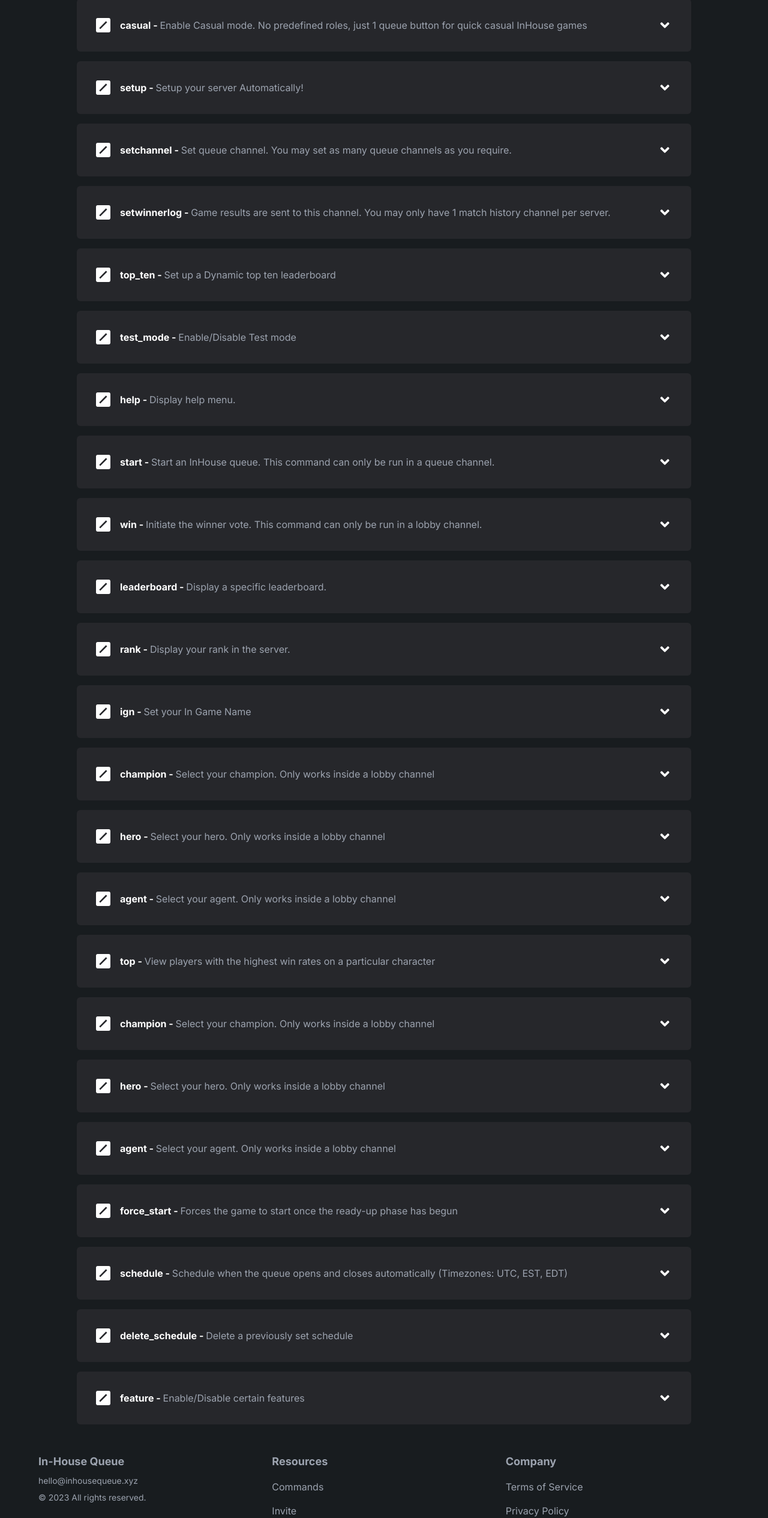
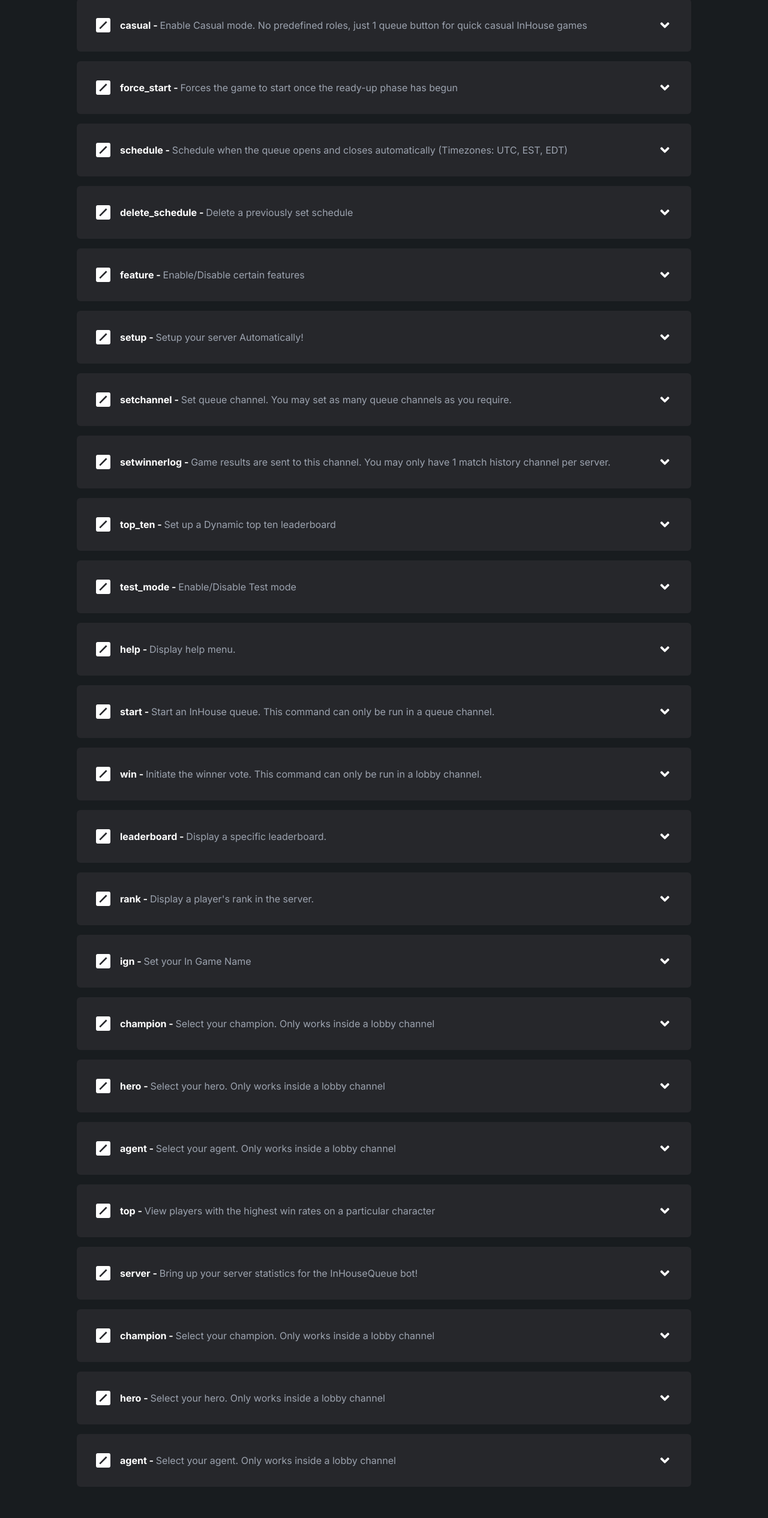
Before and after one commit to ItzDerock/InHouseQueue-site, a Next.js app: page /commands in a window 1280 px wide. Shown: the part 2240-4770 px from the top of the page at 60% size. Built offline with nearby package versions, Linux system fonts and the light colour scheme.

Commit message:
Added 1 new command | Edited 1 command

```diff
--- a/src/data/commands.ts
+++ b/src/data/commands.ts
@@ -1,5 +1,6 @@
 // edit this object to add/remove commands
 const commands = [
+  // ~ Admin
   {
     "name": "reset",
     "type": "Admin",
@@ -190,7 +191,7 @@ const commands = [
     ],
     "examples": [
       "/admin queue_role @InHouseQueue League of Legends"
-      ]
+    ]
   },
   {
     "name": "fill",
@@ -201,8 +202,8 @@ const commands = [
     ],
     "examples": [
       "/admin fill True"
-      ]
-    },
+    ]
+  },
   {
     "name": "casual",
     "type": "Admin",
@@ -212,8 +213,54 @@ const commands = [
     ],
     "examples": [
       "/admin casual True"
-      ]
-    },
+    ]
+  },
+  {
+    "name": "force_start",
+    "type": "Admin",
+    "description": "Forces the game to start once the ready-up phase has begun",
+    "usage": [
+      "/admin force_start [gameid]",
+    ],
+    "examples": [
+      "/admin force_start 03134ff5",
+    ]
+  },
+  {
+    "name": "schedule",
+    "type": "Admin",
+    "description": "Schedule when the queue opens and closes automatically (Timezones: UTC, EST, EDT)",
+    "usage": [
+      "/admin schedule",
+    ],
+    "examples": [
+      "/admin schedule",
+    ]
+  },
+  {
+    "name": "delete_schedule",
+    "type": "Admin",
+    "description": "Delete a previously set schedule",
+    "usage": [
+      "/admin delete_schedule",
+    ],
+    "examples": [
+      "/admin delete_schedule",
+    ]
+  },
+  {
+    "name": "feature",
+    "type": "Admin",
+    "description": "Enable/Disable certain features",
+    "usage": [
+      "/admin feature [condition] [feature]",
+    ],
+    "examples": [
+      "/admin feature True MVP Voting",
+    ]
+  },
+
+  // ~ Set-up
   {
     "name": "setup",
     "type": "Set-Up",
@@ -269,6 +316,8 @@ const commands = [
       "/admin test_mode True"
     ]
   },
+
+  // ~ General
   {
     "name": "help",
     "type": "General",
@@ -312,13 +361,12 @@ const commands = [
   {
     "name": "rank",
     "type": "General",
-    "description": "Display your rank in the server.",
+    "description": "Display a player's rank in the server.",
     "usage": [
-      "/rank_[game] [options]"
+      "/rank_[game] [user]"
     ],
     "examples": [
-      "/rank_valorant mmr",
-      "/rank_valorant mvp"
+      "/rank_lol Faker"
     ]
   },
   {
@@ -377,6 +425,19 @@ const commands = [
     ]
   },
   {
+    "name": "server",
+    "type": "General",
+    "description": "Bring up your server statistics for the InHouseQueue bot!",
+    "usage": [
+      "/server stats",
+    ],
+    "examples": [
+      "/server stats",
+    ]
+  },
+
+  // ~ Games
+  {
     "name": "champion",
     "type": "LoL",
     "description": "Select your champion. Only works inside a lobby channel",
@@ -408,50 +469,6 @@ const commands = [
     "examples": [
       "/agent Astra",
     ]
-  },
-  {
-    "name": "force_start",
-    "type": "Admin",
-    "description": "Forces the game to start once the ready-up phase has begun",
-    "usage": [
-      "/admin force_start [gameid]",
-    ],
-    "examples": [
-      "/admin force_start 03134ff5",
-    ]
-  },
-  {
-    "name": "schedule",
-    "type": "Admin",
-    "description": "Schedule when the queue opens and closes automatically (Timezones: UTC, EST, EDT)",
-    "usage": [
-      "/admin schedule",
-    ],
-    "examples": [
-      "/admin schedule",
-    ]
-  },
-  {
-    "name": "delete_schedule",
-    "type": "Admin",
-    "description": "Delete a previously set schedule",
-    "usage": [
-      "/admin delete_schedule",
-    ],
-    "examples": [
-      "/admin delete_schedule",
-    ]
-  },
-  {
-    "name": "feature",
-    "type": "Admin",
-    "description": "Enable/Disable certain features",
-    "usage": [
-      "/admin feature [condition] [feature]",
-    ],
-    "examples": [
-      "/admin feature True MVP Voting",
-    ]
   }
 ] as const;
 
```
